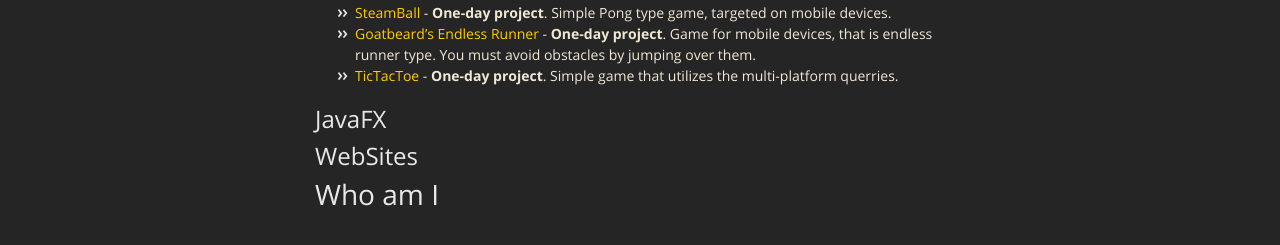
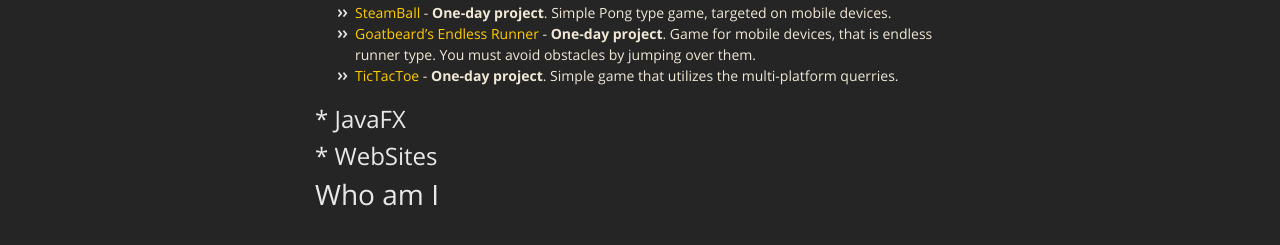
Before and after one commit to SimonGoatbeard/simongoatbeard.github.io, a Jekyll site: the page built from index.md, in a window 1280 px wide. Shown: the part 388-633 px from the top of the page. Built offline with Jekyll 4.4.1, drawn with Linux system fonts in a browser that asks for light colours; nearby versions of some CDN libraries; our own code applies the rules of GitHub Pages for plain Markdown files.

```diff
--- a/index.md
+++ b/index.md
@@ -10,9 +10,9 @@ layout: default
 *   [Goatbeard's Endless Runner](unity-goatbeardsendlessrunner) - **One-day project**. Game for mobile devices, that is endless runner type. You must avoid obstacles by jumping over them.
 *   [TicTacToe](unity-tictactoe) - **One-day project**. Simple game that utilizes the multi-platform querries.
 
-## JavaFX
+## *   JavaFX
 
-## WebSites
+## *   WebSites
 
 
 # Who am I
```
